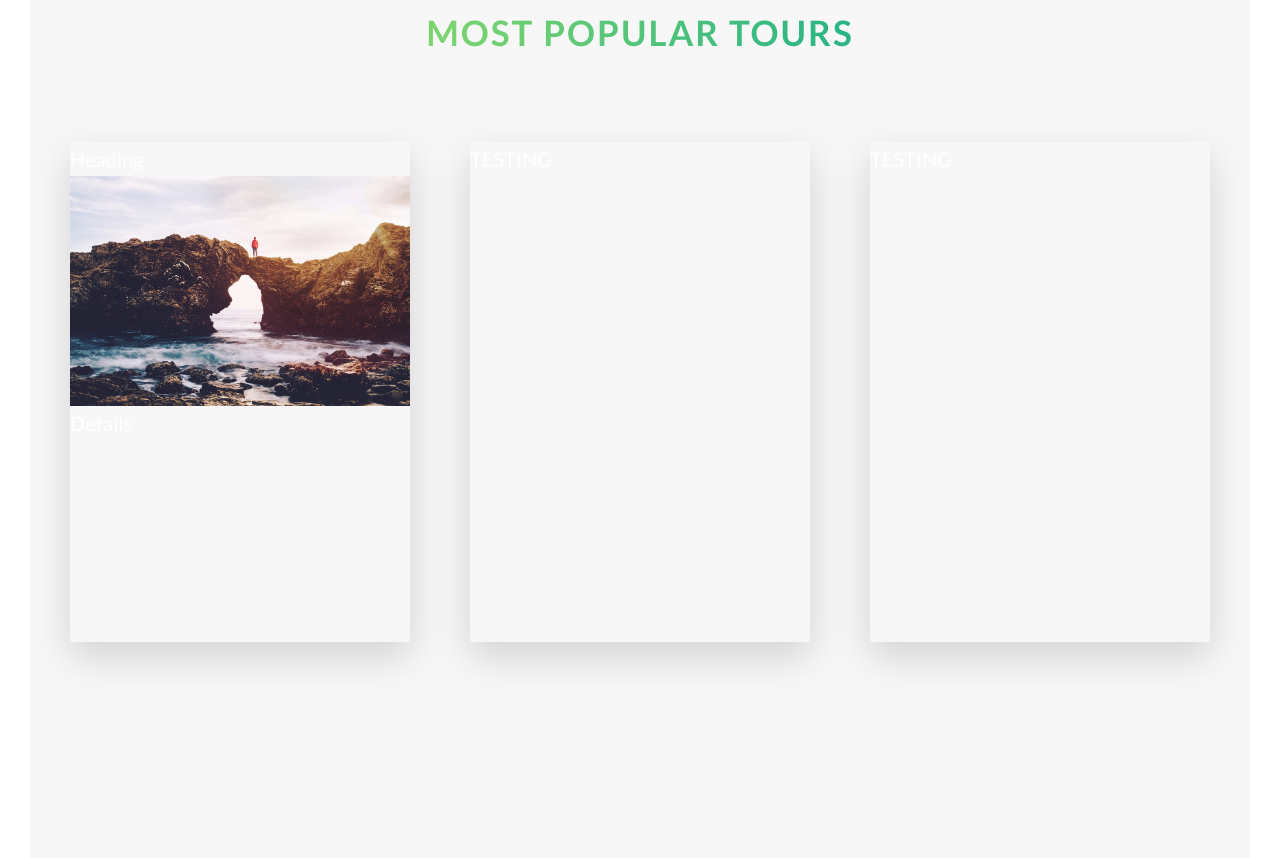
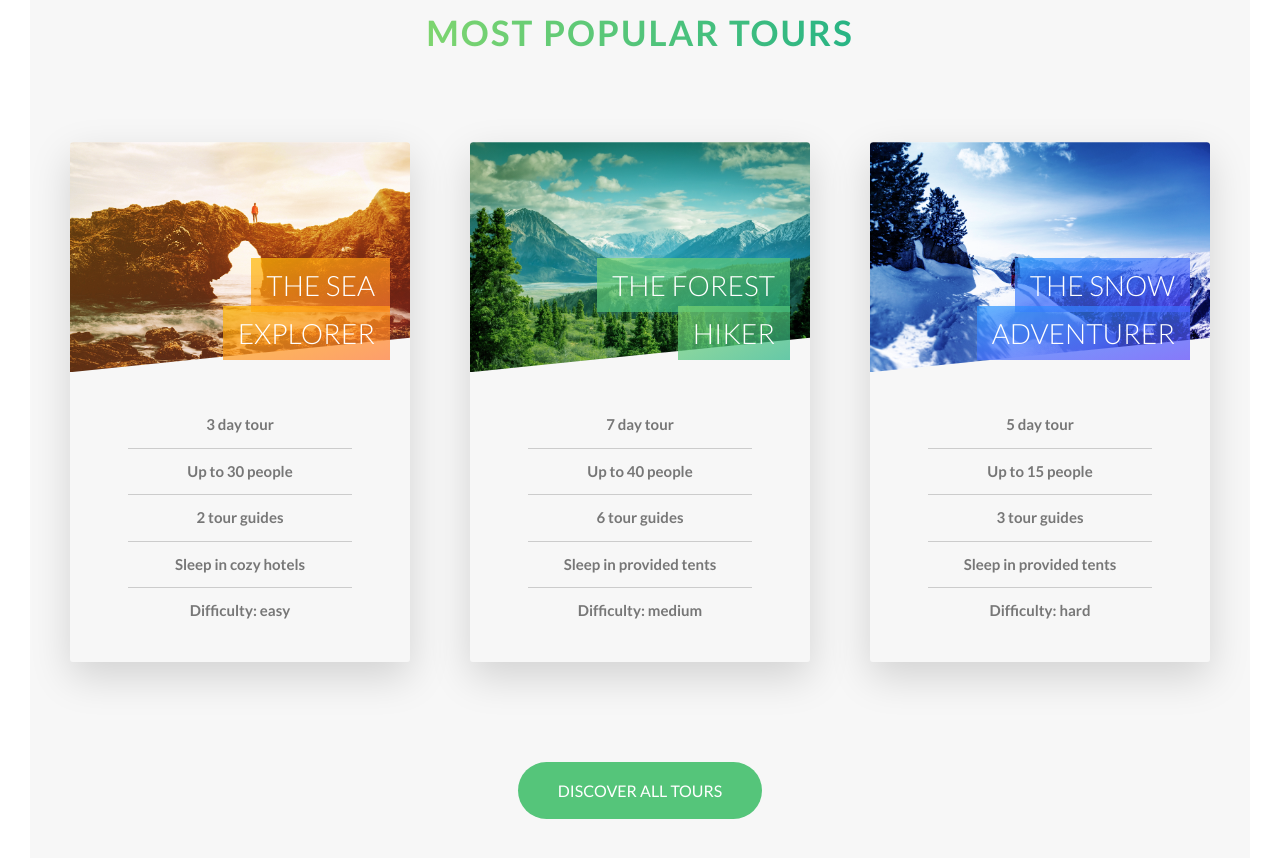
Before and after one commit to Saurav-98/Natours_SCSS, a website built with Vite: page index.html in a window 1280 px wide. Shown: the part 2214-3072 px from the top of the page. Built offline with nearby package versions, Linux system fonts and the light colour scheme.

Commit message:
tours section completed

```diff
--- a/index.html
+++ b/index.html
@@ -128,30 +128,98 @@
           <h2 class="heading-secondary u--mb-l">Most popular tours</h2>
         </div>
         <div class="tours-container container">
+          <!-- Tour Card 1 -->
           <div class="tour">
             <div class="tour__side tour__side--front">
-              <div class="tour__heading">Heading</div>
               <div class="tour__picture tour__picture--1">&nbsp;</div>
-              <div class="tour__details">Details</div>
+              <h4 class="tour__heading">
+                <span class="tour__heading-span tour__heading-span--1"
+                  >The Sea Explorer</span
+                >
+              </h4>
+              <div class="tour__details">
+                <ul>
+                  <li>3 day tour</li>
+                  <li>Up to 30 people</li>
+                  <li>2 tour guides</li>
+                  <li>Sleep in cozy hotels</li>
+                  <li>Difficulty: easy</li>
+                </ul>
+              </div>
             </div>
             <div class="tour__side tour__side--back tour__side--back-1">
-              BACKING
+              <div class="tour__cta">
+                <div class="tour__price-box">
+                  <p class="tour__price-only">Only</p>
+                  <p class="tour__price-value">$297</p>
+                </div>
+                <a href="#" class="btn btn--white">Book now!</a>
+              </div>
             </div>
           </div>
+
+          <!-- Tour Card 2 -->
           <div class="tour">
-            <div class="tour__side tour__side--front">TESTING</div>
+            <div class="tour__side tour__side--front">
+              <div class="tour__picture tour__picture--2">&nbsp;</div>
+              <h4 class="tour__heading">
+                <span class="tour__heading-span tour__heading-span--2"
+                  >The Forest Hiker</span
+                >
+              </h4>
+              <div class="tour__details">
+                <ul>
+                  <li>7 day tour</li>
+                  <li>Up to 40 people</li>
+                  <li>6 tour guides</li>
+                  <li>Sleep in provided tents</li>
+                  <li>Difficulty: medium</li>
+                </ul>
+              </div>
+            </div>
             <div class="tour__side tour__side--back tour__side--back-2">
-              BACKING
+              <div class="tour__cta">
+                <div class="tour__price-box">
+                  <p class="tour__price-only">Only</p>
+                  <p class="tour__price-value">$497</p>
+                </div>
+                <a href="#" class="btn btn--white">Book now!</a>
+              </div>
             </div>
           </div>
+
+          <!-- Tour Card 3 -->
           <div class="tour">
-            <div class="tour__side tour__side--front">TESTING</div>
+            <div class="tour__side tour__side--front">
+              <div class="tour__picture tour__picture--3">&nbsp;</div>
+              <h4 class="tour__heading">
+                <span class="tour__heading-span tour__heading-span--3"
+                  >The Snow Adventurer</span
+                >
+              </h4>
+              <div class="tour__details">
+                <ul>
+                  <li>5 day tour</li>
+                  <li>Up to 15 people</li>
+                  <li>3 tour guides</li>
+                  <li>Sleep in provided tents</li>
+                  <li>Difficulty: hard</li>
+                </ul>
+              </div>
+            </div>
             <div class="tour__side tour__side--back tour__side--back-3">
-              BACKING
+              <div class="tour__cta">
+                <div class="tour__price-box">
+                  <p class="tour__price-only">Only</p>
+                  <p class="tour__price-value">$697</p>
+                </div>
+                <a href="#" class="btn btn--white">Book now!</a>
+              </div>
             </div>
           </div>
-          <!-- <div class="tour">Tour 2</div>
-          <div class="tour">Tour 3</div> -->
+        </div>
+        <div class="u--center-text u--mt-xl">
+          <a href="#" class="btn btn--green">Discover all tours</a>
         </div>
       </section>
     </main>
--- a/styles/base/_utilities.scss
+++ b/styles/base/_utilities.scss
@@ -20,3 +20,10 @@
   max-width: $container-width;
   margin: 0 auto;
 }
+
+.u--mt-xl {
+  margin-top: 10rem;
+}
+.u--mt-l {
+  margin-top: 8rem;
+}
--- a/styles/components/_btn.scss
+++ b/styles/components/_btn.scss
@@ -26,6 +26,10 @@
   &--white {
     background-color: $white;
     color: $light-gray;
+  }
+  &--green {
+    background-color: $medium-green;
+    color: $white;
   }
   &--animated {
     animation: moveInBtn 0.6s ease 0.75s;
--- a/styles/layout/_tours.scss
+++ b/styles/layout/_tours.scss
@@ -12,12 +12,12 @@
   //   backface-visibility: hidden;
   perspective: 150rem;
   -moz-perspective: 150rem;
-  height: 50rem;
+  height: 52rem;
   position: relative;
 
   &__side {
-    height: 50rem;
-    color: #fff;
+    height: 52rem;
+    // color: #fff;
     font-size: 2rem;
     transition: all 0.8s ease;
     position: absolute;
@@ -26,6 +26,7 @@
     height: 100%;
     backface-visibility: hidden;
     border-radius: 3px;
+    overflow: hidden;
     box-shadow: 0 1.5rem 4rem rgba($black, 0.15);
     &--front {
       //   background-color: orangered;
@@ -65,21 +66,119 @@
     transform: rotateY(360deg);
   }
 
-  &__heading {
-  }
   &__picture {
     background-size: cover;
     height: 23rem;
+    background-blend-mode: soft-light;
+    -webkit-clip-path: polygon(0% 0%, 0% 100%, 100% 85%, 100% 0%);
+    clip-path: polygon(0% 0%, 0% 100%, 100% 85%, 100% 0%);
+    border-radius: 3px 3px 0 0;
+
     &--1 {
-      background-image: url("../../assets/nat-5.jpg");
+      background-image: linear-gradient(
+          to right bottom,
+          $color-secondary-light,
+          $color-secondary-dark
+        ),
+        url("../../assets/nat-5.jpg");
     }
     &--2 {
-      background: url("../../assets/nat-6.jpg");
+      background-image: linear-gradient(
+          to right bottom,
+          $light-green,
+          $dark-green
+        ),
+        url("../../assets/nat-6.jpg");
     }
     &--3 {
-      background: url("../../assets/nat-7.jpg");
+      background-image: linear-gradient(
+          to right bottom,
+          $color-tertiary-light,
+          $color-tertiary-dark
+        ),
+        url("../../assets/nat-7.jpg");
     }
   }
+  &__heading {
+    font-size: 2.8rem;
+    font-weight: 300;
+    text-transform: uppercase;
+    color: $white;
+    position: absolute;
+    text-align: right;
+    top: 12rem;
+    right: 2rem;
+    width: 75%;
+  }
+
   &__details {
+    padding: 3rem;
+    ul {
+      list-style: none;
+      width: 80%;
+      margin: 0 auto;
+
+      li {
+        text-align: center;
+        font-size: 1.5rem;
+        padding: 1rem;
+        font-weight: 600;
+        &:not(:last-child) {
+          border-bottom: 1px solid #ccc;
+        }
+      }
+    }
+  }
+
+  &__heading-span {
+    padding: 1rem 1.5rem;
+    box-decoration-break: clone;
+    -webkit-box-decoration-break: clone;
+
+    &--1 {
+      background-image: linear-gradient(
+        to right bottom,
+        rgba($color-secondary-light, 0.7),
+        rgba($color-secondary-dark, 0.7)
+      );
+    }
+    &--2 {
+      background-image: linear-gradient(
+        to right bottom,
+        rgba($light-green, 0.7),
+        rgba($dark-green, 0.7)
+      );
+    }
+    &--3 {
+      background-image: linear-gradient(
+        to right bottom,
+        rgba($color-tertiary-light, 0.7),
+        rgba($color-tertiary-dark, 0.7)
+      );
+    }
+  }
+
+  &__cta {
+    position: absolute;
+    top: 50%;
+    left: 50%;
+    transform: translate(-50%, -50%);
+    color: $white;
+    width: 90%;
+    text-align: center;
+  }
+  &__price {
+    &-box {
+      text-align: center;
+      margin-bottom: 8rem;
+    }
+    &-only {
+      font-size: 1.4rem;
+      text-transform: uppercase;
+    }
+    &-value {
+      font-size: 6rem;
+      font-weight: 300;
+    }
   }
 }
```
